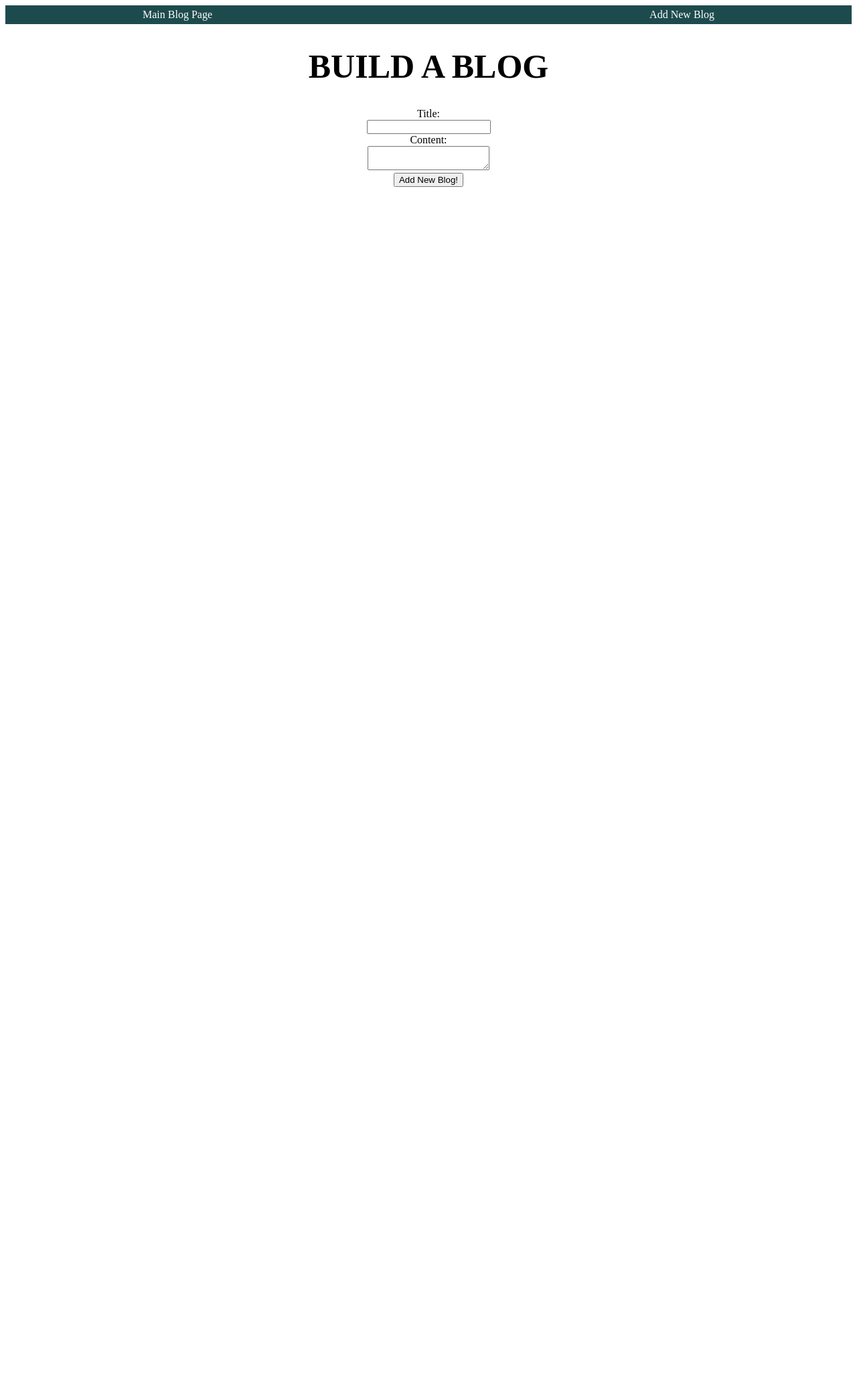
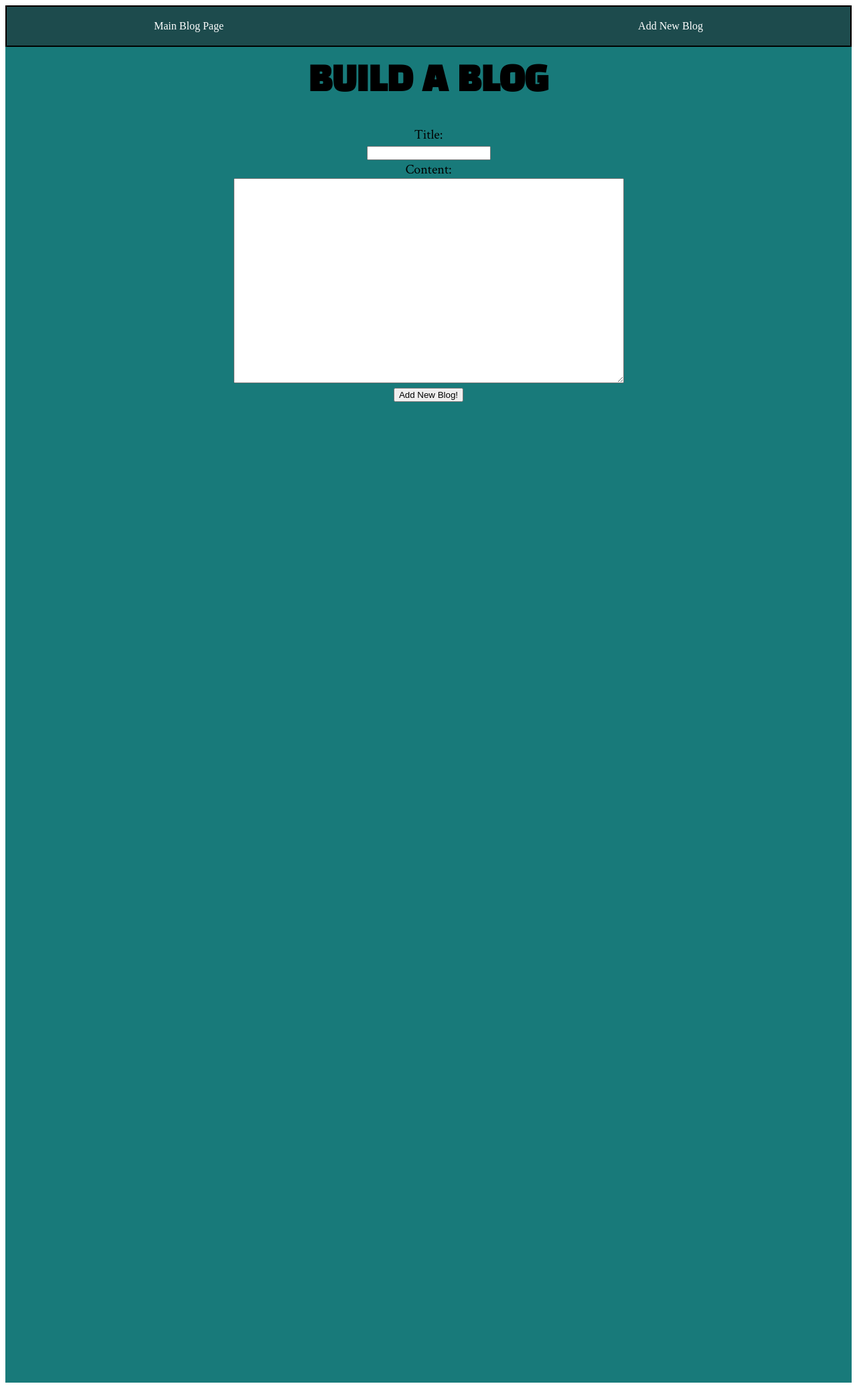
Before and after one commit to JulyWalls/Blogz, a Flask app: page /newpost in a window 1280 px wide. Shown: the whole page at 67% size. Before the commit the page ends 279 px from the top, so only its background shows below. Run offline with Flask 2, Linux system fonts and the light colour scheme.

Commit message:
made more css styling

```diff
--- a/static/styles/style.css
+++ b/static/styles/style.css
@@ -4,7 +4,9 @@
 
 .header {
     font-size: 50px;
-    background-image: url("/images/notes.jpg");
+    margin-top: 0px;
+    padding-top: 20px;
+    font-family: 'Black Han Sans', sans-serif;
 }
 
 h1 {
@@ -17,11 +19,13 @@ p {
 
 form {
     text-align: center;
+    padding-bottom: 100%;
 }
 
 nav {
     background: rgb(29, 75, 77);
-    padding: 5px;
+    padding: 20px;
+    border: black solid 2px;
 }
 
 nav a {
@@ -45,5 +49,41 @@ nav a {
     color: white;
     width: 400px;
     margin: 0 auto;
+    margin-bottom: 20px;
+    margin-top: 40px;
+    font-family: 'Black Han Sans', sans-serif;
 
 }
+
+.homepage-title {
+    text-decoration-line: none;
+}
+
+.blogtitle:hover {
+    color:whitesmoke;
+    padding: 10px;
+    background-color: gray;
+    width: 400px;
+
+}
+
+.blogbody {
+    width: 70%;
+    margin: 10px auto;
+    margin-bottom: 20px;
+    font-family: 'Crimson Text', serif;
+    font-size: 20px;
+}
+
+.background {
+    background-color: rgb(24, 122, 122);
+}
+
+label {
+    font-family: 'Crimson Text', serif;
+    font-size: 20px;
+}
+
+.cover-all {
+    padding-bottom: 200px;
+}
--- a/templates/add-blog-form.html
+++ b/templates/add-blog-form.html
@@ -1,6 +1,7 @@
 {% extends "base.html" %}
 
 {% block content %}
+<div class="cover-all">
 <form action="/newpost" method='post'>
         <label id="blog_title">
             Title:
@@ -17,9 +18,10 @@
                 <span class="error">{{content_error}}</span>
             {% endif %}
             <br>
-            <textarea name="content" id="blog_content" value="{{blog_content}}"></textarea>
+            <textarea rows="20" cols="70" name="content" id="blog_content" value="{{blog_content}}"></textarea>
         </label>
         <br>
         <input type="submit" value="Add New Blog!">
 </form>
+</div>
 {% endblock %}
--- a/templates/base.html
+++ b/templates/base.html
@@ -2,15 +2,14 @@
 <html>
     <head>
         <link href="{{ url_for('static',filename='styles/style.css') }}" rel="stylesheet" type="text/css">
+        <link href="https://fonts.googleapis.com/css?family=Black+Han+Sans|Crimson+Text" rel="stylesheet">
         <title>{{tab_title}}</title>
     </head>
     <body>
-        <div>
         <nav>
             <a class="mainlink" href="blog">Main Blog Page</a>
             <a class="addblog" href="/newpost">Add New Blog</a>
         </nav>
-        </div>
         <div class="background">
         <h1 class="header"><b>BUILD A BLOG</b></h1>
 
--- a/templates/blog.html
+++ b/templates/blog.html
@@ -1,7 +1,8 @@
 {% extends "base.html" %}
 {% block content %}
-
+<div class="cover-all">
 <h1>{{blogs.title}}</h1>
 <p>{{blogs.body}}</p>
+</div>
 
 {% endblock %}
--- a/templates/homepage.html
+++ b/templates/homepage.html
@@ -2,7 +2,7 @@
 {% block content %}
         {% for blog in blogs %}
 
-        <a href="/blog?id={{blog.id}} "><h1 class="blogtitle">{{blog.title}}</h1></a>
+        <a class="homepage-title" href="/blog?id={{blog.id}} "><h1 class="blogtitle">{{blog.title}}</h1></a>
         <p class="blogbody">{{blog.body}}</p>
         <hr>
 
```
